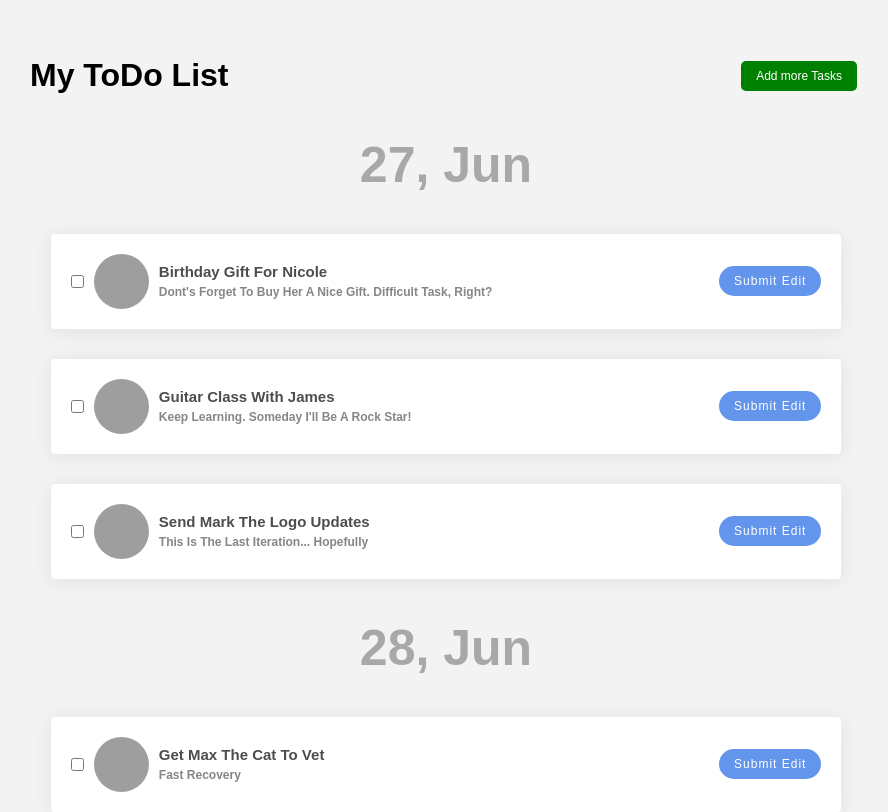
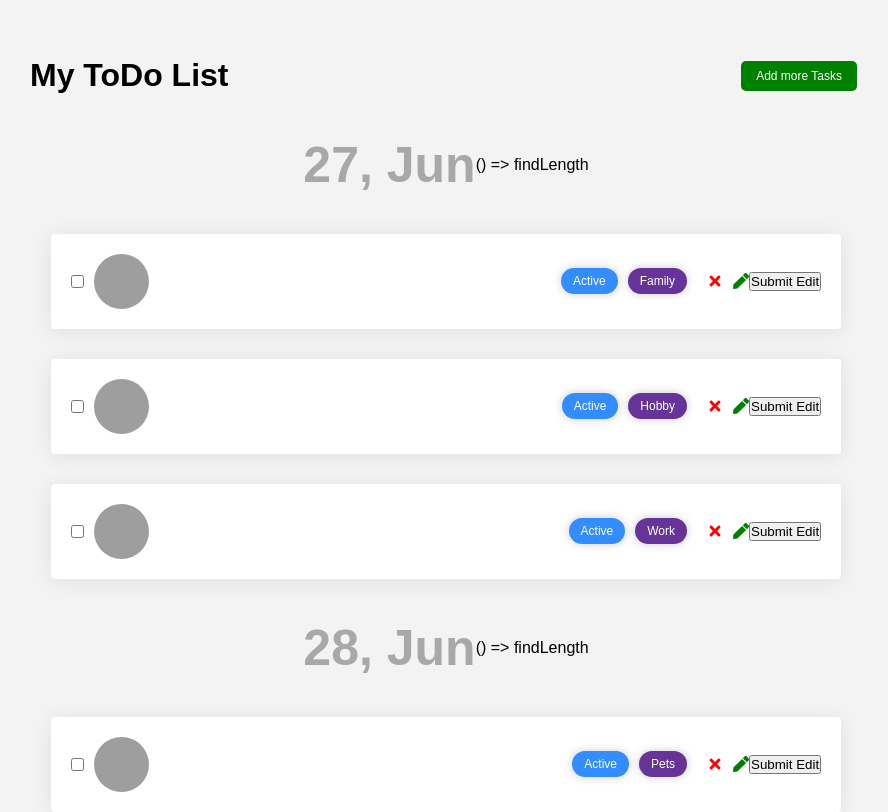
Before and after one commit to SpMngs/MyToDo, a React (Create React App) app: page / in a window 1280 px wide. Shown: the top 812 px of the page, without its empty margins (194-1082 px from the left). Built offline with nearby package versions, Linux system fonts and the light colour scheme; grey boxes are pictures that could not be loaded.

Commit message:
add delete, add tasks mods, add update task status (active, complete)

```diff
--- a/package.json
+++ b/package.json
@@ -15,6 +15,7 @@
     "react-router": "^5.2.0",
     "react-scripts": "4.0.3",
     "shortid": "^2.2.16",
+    "sweetalert": "^2.1.2",
     "web-vitals": "^1.1.2"
   },
   "scripts": {
--- a/src/App.js
+++ b/src/App.js
@@ -7,6 +7,7 @@ import About from "./components/About";
 import TasksGroups from "./components/TasksGroups";
 import AddTaskField from "./components/AddTaskField";
 import shortid from "shortid";
+import swal from "sweetalert";
 
 const App = () => {
 
@@ -14,11 +15,14 @@ const App = () => {
   const [tasksLists, setTasksLists] = useState(dummyLists);
   const [listTasks, setListTasks] = useState([]);
 
-  // addTask method, add a new task to the tasks' list
+
+  // ================== Methods ==========================
+
+  /***  onAddTask: Add a new task to a list ***/
+
   const onAddTask = (task) => {
     const id = shortid.generate();
     const newTask = { id, ...task };
-    console.log("IN CREATE NEW TASK", newTask);
 
     var flag = false;
     for (const [keys, _] of tasksLists.entries()) {
@@ -26,18 +30,21 @@ const App = () => {
         flag = true;
         tasksLists[keys].todos.push(newTask);
         setTasksLists(tasksLists);
-        // const task = tasksLists;
-        // setTasksLists([]);
-        // setTasksLists(task);
-        // setTasksLists((e) => [...e, task]);
+        const task = tasksLists;
+        setTasksLists([]);
+        setTasksLists(task);
+        setTasksLists((e) => [...e, task]);
       }
     }
     console.log("flag", flag);
+    // create a new list and add the task
     if (flag === false) {
       createNewList(newTask);
     }
   };
 
+
+  /***  createNewList: Generates a list ***/
   const createNewList = async (task) => {
     const id = task.taskDate;
     const todos = [task];
@@ -49,7 +56,59 @@ const App = () => {
     setTasksLists((e) => [...updateLists]);
   };
 
-  console.log("IN APP");
+
+  /***  onDeleteTask: Remove a task from a list ***/
+
+  const onDeleteTask = (id) => {
+
+    swal({
+      title: "Are you sure?",
+      text: "You are about to remove a task from your list",
+      icon: "warning",
+      buttons: true,
+      dangerMode:true
+    }).then(res => {if(res){
+      setListTasks((e) => e.filter((task) => task.id !== id));
+      onUpdateTasksLists(id, listTasks);}
+    })
+
+    // setListTasks((e) => e.filter((task) => task.id !== id));
+    // onUpdateTasksLists(id, listTasks);
+  };
+
+  const onUpdateTasksLists = (id, todos) => {
+
+    const updateLists = tasksLists.map((list) => {
+      list.todos = list?.todos?.filter((val) => val.id !== id);
+      return list;
+    });
+
+    const newList = updateLists?.filter((list) => list?.todos?.length !== 0);
+    setTasksLists((e) => [...newList]);
+  };
+
+
+/***  onTaskStatusUpdate: Update the task's completion status ***/
+
+  const onTaskStatusUpdate = (id, checkValue) => {
+    const updated = tasksLists?.map((item) => {
+      item?.todos?.map((task) => {
+
+        if (task.id === id) {
+          if (checkValue) {
+            task.taskState = "complete";
+          } else {
+            task.taskState = "active";
+          }
+        }
+        return task;
+      });
+      return item;
+    });
+    setTasksLists((e) => [...updated]);
+  };
+
+// ********** App main body ***************************
   return (
     <div className="container">
         <Header
@@ -60,6 +119,8 @@ const App = () => {
         {taskAddView && <AddTaskField onAddTask={onAddTask} />}
         <TasksGroups
           tasksLists={tasksLists}
+          onDelete={onDeleteTask}
+          onTaskStatusUpdate={onTaskStatusUpdate}
         />
         <Footer />
     </div>
--- a/src/components/Task.js
+++ b/src/components/Task.js
@@ -1,27 +1,59 @@
 import React from 'react'
+import { FaTimes, FaPen } from "react-icons/fa";
+import { useState } from "react";
 import { Avatar } from '@material-ui/core'
 
-const Task = ({task}) => {
+const Task = ({task, onDelete , onTaskStatusUpdate}) => {
+
+    const findCheckValue = (e) => {
+        onTaskStatusUpdate(task.id, e?.target?.checked);
+      };
+
+    const stateStyle = () => {
+    switch (task?.taskState) {
+        case "complete":
+        return {
+            backgroundColor: "#76B947",
+        };
+        case "active":
+        return {
+            backgroundColor: "#338DFF",
+        };
+        default:
+    }
+    };
 
   return (
-
         <div className = "task">
 
-          <input type='checkbox' className='Checkbox' />
+          <input
+                type="checkbox"
+                className="Checkbox"
+                onChange={(e) => findCheckValue(e)}
+          />
 
+          <div>
+            <span>
+                <Avatar
+                    style={{ width: "55px", height: "55px" }}
+                    className="table_avatar"
+                    src="https://media.glamour.com/photos/5a425fd3b6bcee68da9f86f8/master/pass/best-face-oil.png"
+                />
+            </span>
+          </div>
 
+          <div className="taskStateContainer">
+            <span className="TodoState" style={stateStyle()}> {task.taskState} </span>
 
-                <Avatar
-                style={{ width: "55px", height: "55px" }}
-                // className="table_avatar"
-                src="https://media.glamour.com/photos/5a425fd3b6bcee68da9f86f8/master/pass/best-face-oil.png"
+            <span className="TodoState tags"> {task?.tag} </span>
+                <FaTimes
+                    style={{ color: "red", cursor: "pointer", marginLeft: 10 }}
+                    onClick={() => onDelete(task.id)}
                 />
-
-
-
-          <div className = 'taskFlexContainer'>
-            <span className='TodoTask' > {task.taskTitle} </span>
-            <p className='TodoDescription'> {task.taskDescription}  </p>
+                <FaPen
+                    style={{ color: "green", cursor: "pointer", marginLeft: 10 }}
+                    // onClick={() => setTodoEditing(task.id)}
+                />
           </div>
 
           <button > Submit Edit  </button>
--- a/src/components/TasksGroups.js
+++ b/src/components/TasksGroups.js
@@ -1,19 +1,23 @@
 import React from "react";
 import TasksLists from "./TasksLists";
 
-const TasksGroups = ({tasksLists}) => {
-  console.log("IN GROUPS", tasksLists);
+const TasksGroups = ({
+    tasksLists,
+    onDelete,
+    onTaskStatusUpdate,
+  }) => {
 
   return (
-      <>
-      {tasksLists?.map((tasksList, index) => (
-        <TasksLists
-          key={index}
-          tasksList={tasksList}
-        /> ))}
-
+    <>
+        {tasksLists?.map((tasksList, index) => (
+         <TasksLists
+                key={index}
+                tasksList={tasksList}
+                onDelete={onDelete}
+                onTaskStatusUpdate={onTaskStatusUpdate}
+            />
+        ))}
     </>
-
   );
 };
 
--- a/src/components/TasksLists.js
+++ b/src/components/TasksLists.js
@@ -3,11 +3,19 @@ import Task from "./Task";
 import { useState, useEffect } from "react";
 import moment from "moment";
 
-const TasksLists = ({tasksList}) => {
-
-  console.log("IN LISTS", tasksList);
+const TasksLists = ({
+  tasksList,
+  onDelete,
+  onTaskStatusUpdate,
+  }) => {
 
   const [list, setList] = useState(5);
+
+  const findLength = () => {
+
+    return tasksList.todos.length
+  }
+
 
   return (
     <div>
@@ -17,6 +25,7 @@ const TasksLists = ({tasksList}) => {
             <> {moment(tasksList?.date).format("DD, MMM")}</>
           )}
         </h1>
+        <p> () => findLength </p>
 
       </header>
 
@@ -25,9 +34,12 @@ const TasksLists = ({tasksList}) => {
             key={index}
             task={todo}
             listId={id}
+            onDelete={onDelete}
+            onTaskStatusUpdate={onTaskStatusUpdate}
           />
       ))}
     </div>
   )
 };
+
 export default TasksLists;
```
Also changed, not shown: 1 other file (tests, documents, lock files or other folders).
